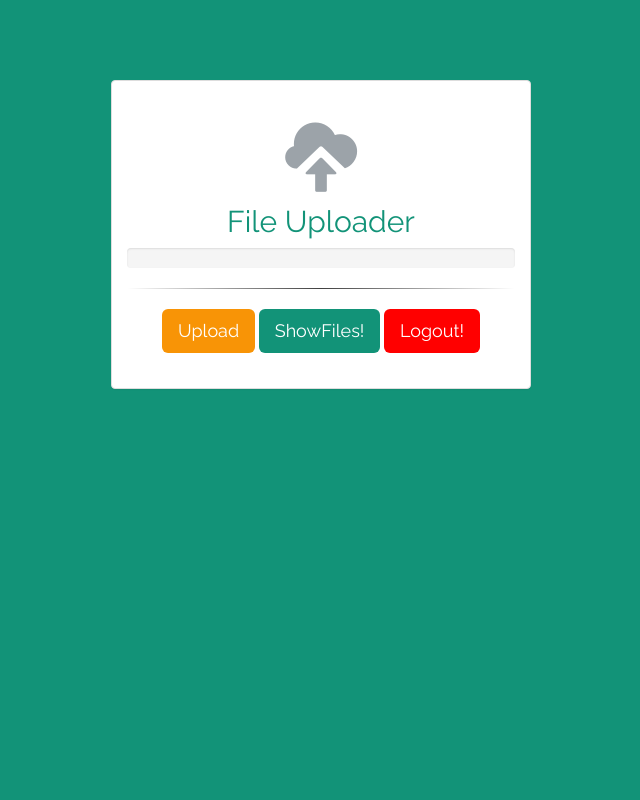
After one commit to plska/auth, a web app: file authDemo/views/index.html in a window 1280 px wide. The commit adds this page. Shown: the whole page, without its empty margins (319-959 px from the left). Run offline with its HTML, style and script files only (its server is not run), Linux system fonts and the light colour scheme; some libraries are stand-ins or nearby versions.

Commit message:
upload added

```diff
--- a/authDemo/app.js
+++ b/authDemo/app.js
@@ -4,13 +4,19 @@ var     express      =require ("express"),
         bodyParser   =require("body-parser"),
         User         =require("./models/user"),
         LocalStrategy=require("passport-local"),
+        path = require('path'),
+        formidable = require('formidable'),
+        fs = require('fs'),
         passportLocalMongoose= require("passport-local-mongoose");
 
 mongoose.connect("mongodb://localhost/auth_demo_app");
 
+
+
 var app = express();
 app.set("view engine", "ejs");
 app.use(bodyParser.urlencoded({extended:true}));
+app.use(express.static(path.join(__dirname, 'public')));
 
 app.use(require("express-session")({
     secret:"Konrad is the best",
@@ -25,12 +31,13 @@ passport.use(new LocalStrategy(User.authenticate()));
 passport.serializeUser(User.serializeUser());
 passport.deserializeUser(User.deserializeUser());
 
+
 app.get("/", function(req,res){
     res.render("home");
 });
 
 app.get("/secret",isLoggedIn,function(req,res){
-    res.render("secret");
+    res.sendFile(path.join(__dirname, 'views/index.html'));
 });
 
 app.get("/register" ,function(req,res){
@@ -56,6 +63,10 @@ app.get("/login" ,function(req,res){
 });
 
 
+app.get("/uploads" ,function(req,res){
+    res.render("show");
+});
+
 app.post("/login" , passport.authenticate("local", {
     successRedirect: "/secret",
     failureRedirect: "/login"
@@ -75,6 +86,42 @@ function isLoggedIn(req, res, next){
     res.redirect("/login")
 }
 
+
+
+app.post('/upload', function(req, res){
+
+  // create an incoming form object
+  var form = new formidable.IncomingForm();
+
+  // specify that we want to allow the user to upload multiple files in a single request
+  form.multiples = true;
+
+  // store all uploads in the /uploads directory
+  form.uploadDir = path.join(__dirname, '/uploads');
+
+  // every time a file has been uploaded successfully,
+  // rename it to it's orignal name
+  form.on('file', function(field, file) {
+    fs.rename(file.path, path.join(form.uploadDir, file.name));
+  });
+
+  // log any errors that occur
+  form.on('error', function(err) {
+    console.log('An error has occured: \n' + err);
+  });
+
+  // once all the files have been uploaded, send a response to the client
+  form.on('end', function() {
+    res.end('success');
+  });
+
+  // parse the incoming request containing the form data
+  form.parse(req);
+
+});
+
+
+
 app.listen(process.env.PORT, process.env.IP, function(){
     console.log("server started....");
 })
--- a/authDemo/package.json
+++ b/authDemo/package.json
@@ -17,5 +17,6 @@
     "passport": "^0.3.2",
     "passport-local": "^1.0.0",
     "passport-local-mongoose": "^4.0.0"
+    "formidable": "^1.0.17"
   }
 }
--- /dev/null
+++ b/authDemo/public/css/styles.css
@@ -0,0 +1,91 @@
+.btn:focus, .upload-btn:focus{
+  outline: 0 !important;
+}
+
+html,
+body {
+  height: 100%;
+  background-color: #129378;
+}
+
+body {
+  text-align: center;
+  font-family: 'Raleway', sans-serif;
+}
+
+
+
+.row {
+  margin-top: 80px;
+}
+
+.upload-btn {
+  color: #ffffff;
+  background-color: #F89406;
+  border: none;
+}
+
+
+.show-btn {
+  color: #ffffff;
+  background-color: #129378;
+  border: none;
+}
+
+
+.out-btn {
+  color: #ffffff;
+  background-color: red;
+  border: none;
+}
+
+.upload-btn:hover,
+.upload-btn:focus,
+.upload-btn:active,
+.upload-btn.active {
+  color: #ffffff;
+  background-color: #FA8900;
+  border: none;
+}
+
+h4 {
+  padding-bottom: 30px;
+  color: #B8BDC1;
+}
+
+.glyphicon {
+  font-size: 5em;
+  color: #9CA3A9;
+}
+
+h2 {
+  margin-top: 15px;
+  color:  #129378;
+}
+
+.panel {
+  padding-top: 20px;
+  padding-bottom: 20px;
+}
+
+#upload-input {
+  display: none;
+}
+
+@media (min-width: 768px) {
+  .main-container {
+    width: 100%;
+  }
+}
+
+hr {
+    border: 0;
+    height: 1px;
+    background-image: linear-gradient(to right, rgba(0, 0, 0, 0), rgba(0, 0, 0, 0.75), rgba(0, 0, 0, 0));
+}
+
+@media (min-width: 992px) {
+  .container {
+    width: 450px;
+  }
+}
--- /dev/null
+++ b/authDemo/public/javascripts/upload.js
@@ -0,0 +1,63 @@
+$('.upload-btn').on('click', function (){
+    $('#upload-input').click();
+    $('.progress-bar').text('0%');
+    $('.progress-bar').width('0%');
+});
+
+$('#upload-input').on('change', function(){
+
+  var files = $(this).get(0).files;
+
+  if (files.length > 0){
+    // create a FormData object which will be sent as the data payload in the
+    // AJAX request
+    var formData = new FormData();
+
+    // loop through all the selected files and add them to the formData object
+    for (var i = 0; i < files.length; i++) {
+      var file = files[i];
+
+      // add the files to formData object for the data payload
+      formData.append('uploads[]', file, file.name);
+    }
+
+    $.ajax({
+      url: '/upload',
+      type: 'POST',
+      data: formData,
+      processData: false,
+      contentType: false,
+      success: function(data){
+          console.log('upload successful!\n' + data);
+      },
+      xhr: function() {
+        // create an XMLHttpRequest
+        var xhr = new XMLHttpRequest();
+
+        // listen to the 'progress' event
+        xhr.upload.addEventListener('progress', function(evt) {
+
+          if (evt.lengthComputable) {
+            // calculate the percentage of upload completed
+            var percentComplete = evt.loaded / evt.total;
+            percentComplete = parseInt(percentComplete * 100);
+
+            // update the Bootstrap progress bar with the new percentage
+            $('.progress-bar').text(percentComplete + '%');
+            $('.progress-bar').width(percentComplete + '%');
+
+            // once the upload reaches 100%, set the progress bar text to done
+            if (percentComplete === 100) {
+              $('.progress-bar').html('Done');
+            }
+
+          }
+
+        }, false);
+
+        return xhr;
+      }
+    });
+
+  }
+});
--- /dev/null
+++ b/authDemo/views/index.html
@@ -0,0 +1,40 @@
+<!DOCTYPE html>
+<html>
+<head>
+  <meta charset="utf-8">
+  <meta http-equiv="X-UA-Compatible" content="IE=edge">
+  <meta name="viewport" content="width=device-width, initial-scale=1">
+
+  <title>File Uploader - coligo.io</title>
+  <link href='https://fonts.googleapis.com/css?family=Raleway' rel='stylesheet' type='text/css'>
+  <link rel="stylesheet" href="https://maxcdn.bootstrapcdn.com/bootstrap/3.3.6/css/bootstrap.min.css">
+  <link href="css/styles.css" rel="stylesheet">
+</head>
+<body>
+
+  <div class="container">
+    <div class="row">
+      <div class="col-xs-12">
+        <div class="panel panel-default">
+          <div class="panel-body">
+            <span class="glyphicon glyphicon-cloud-upload"></span>
+            <h2>File Uploader</h2>
+                        <div class="progress">
+              <div class="progress-bar" role="progressbar"></div>
+                         </div>
+                          <hr>
+                <button class="btn btn-lg upload-btn" type="button">Upload</button>
+                <button class="btn btn-lg show-btn" onclick="location.href='/uploads'" type="button">ShowFiles!</button>
+                <button class="btn btn-lg out-btn" onclick="location.href='/logout'" type="button">Logout!</button>
+            </div>
+        </div>
+      </div>
+    </div>
+  </div>
+  <input id="upload-input" type="file" name="uploads[]" multiple="multiple"></br>
+
+  <script src="https://code.jquery.com/jquery-2.2.0.min.js"></script>
+  <script src="https://maxcdn.bootstrapcdn.com/bootstrap/3.3.6/js/bootstrap.min.js"></script>
+  <script src="javascripts/upload.js"></script>
+</body>
+</html>
```
Also changed, not shown: authDemo/views/home.ejs (+39 -4 lines), authDemo/views/login.ejs (+43 -9 lines), authDemo/views/register.ejs (+32 -4 lines), authDemo/views/show.ejs (added, +66 -0 lines), 5 other files.
